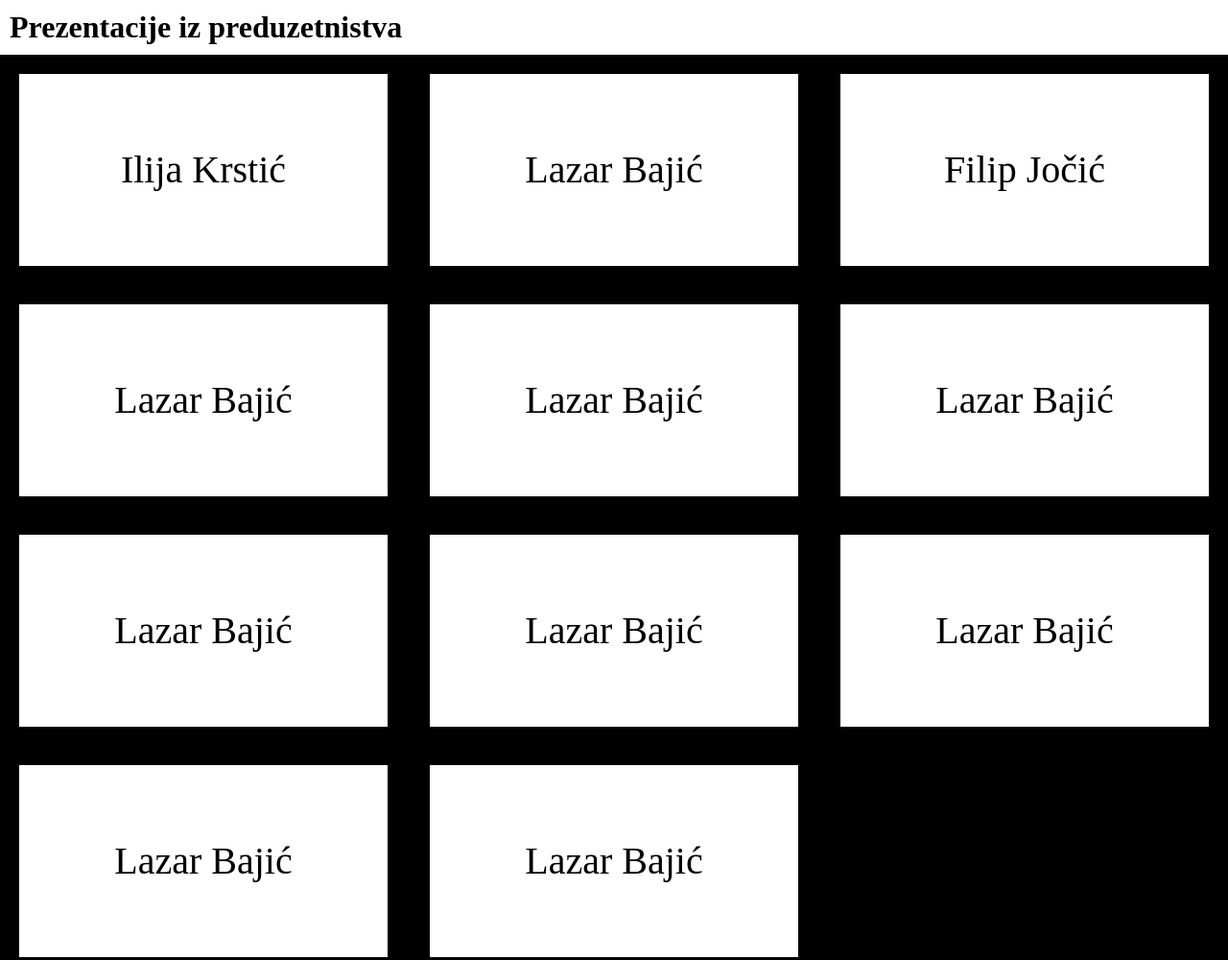
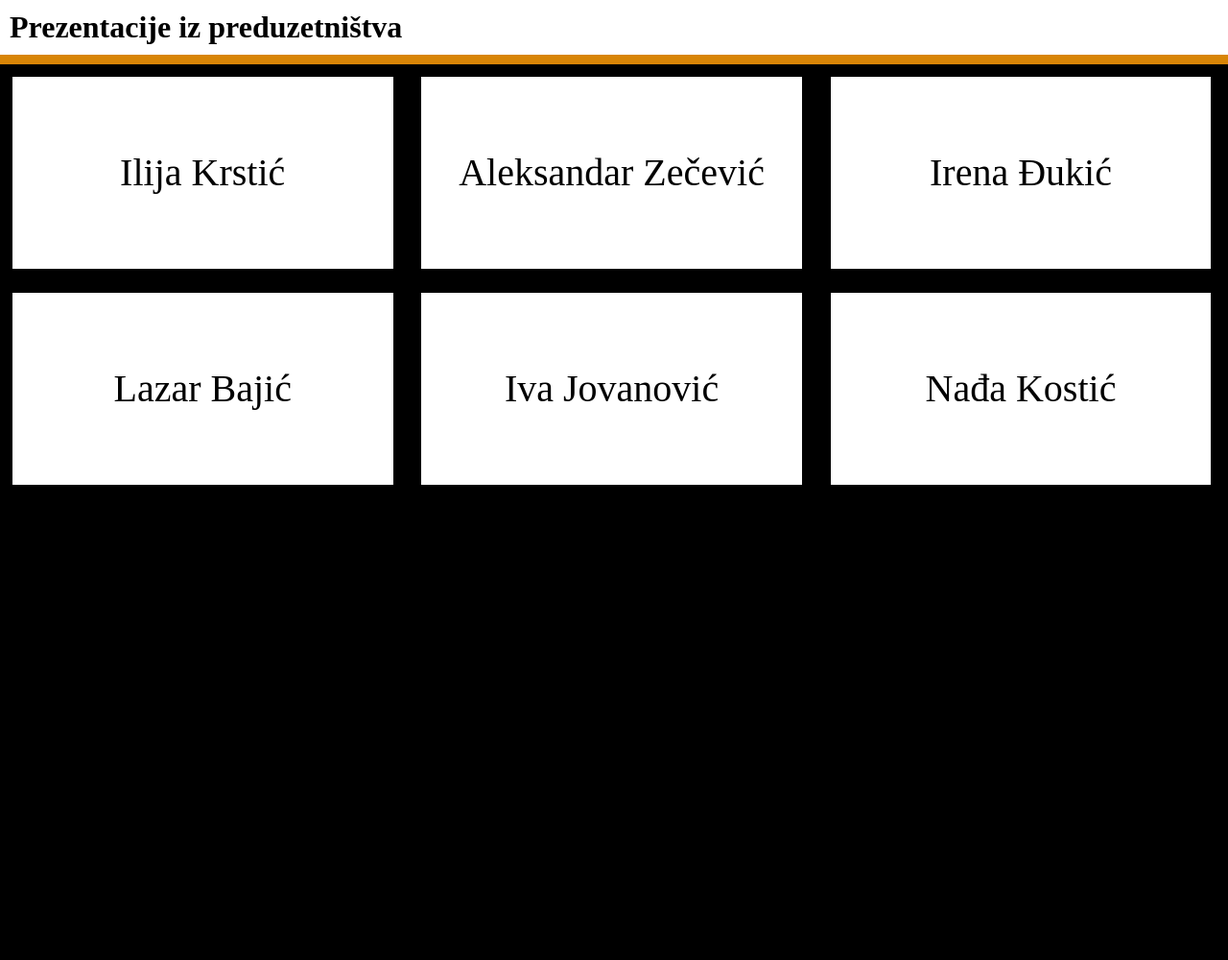
Before and after one commit to RosefireRF/-prezentacije, a plain HTML site: page index.html in a window 1280 px wide. Shown: the whole page at 96% size. After the commit the page ends 800 px from the top, so only its background shows below. Drawn offline with Linux system fonts and the light colour scheme.

Commit message:
Scaling
Perfectly scales on most resolutions, probably the last commit for today as it's presentable now

```diff
--- a/index.html
+++ b/index.html
@@ -5,28 +5,26 @@
     <meta name="viewport" content="width=device-width, initial-scale=1.0">
     <meta name="author" content="Ilija Krstic">
     <link rel="stylesheet" href="style.css">
+    <link rel="shortcut icon" href="presentation.png"/>
     <title>Prezentacije</title>
 </head>
-<body>
+<body class="container">
     <header>
-        <h1 style="display: inline-block;">Prezentacije iz preduzetnistva</h1>
+        <h1 style="display: inline-block;">Prezentacije iz preduzetništva</h1>
     </header>
     <main>
-        <a href="https://docs.google.com/presentation/d/1nUV07CC8rhVj4JF4zcop2zpoT0lhs5ku/edit#slide=id.p1"><div class="prezentacija">Ilija Krstić</div></a>
-        <a href="https://docs.google.com/presentation/d/142MNNyE36x1l_d77rI7tMbvyIMR4D0WO/edit#slide=id.p1"><div class="prezentacija">Lazar Bajić</div></a>
-        <a href="https://drive.google.com/file/d/1A1rRNgTkKVyAz6WBl13tFyW-TY5aZrJ_/view?usp=sharing"><div class="prezentacija">Filip Jočić</div></a>
-        <a href=""><div class="prezentacija">Lazar Bajić</div></a>
-        <a href=""><div class="prezentacija">Lazar Bajić</div></a>
-        <a href=""><div class="prezentacija">Lazar Bajić</div></a>
-        <a href=""><div class="prezentacija">Lazar Bajić</div></a>
-        <a href=""><div class="prezentacija">Lazar Bajić</div></a>
-        <a href=""><div class="prezentacija">Lazar Bajić</div></a>
-        <a href=""><div class="prezentacija">Lazar Bajić</div></a>
-        <a href=""><div class="prezentacija">Lazar Bajić</div></a>
+        <a href="https://docs.google.com/presentation/d/1nUV07CC8rhVj4JF4zcop2zpoT0lhs5ku/edit#slide=id.p1" target="_blank"><div class="prezentacija">Ilija Krstić</div></a>
+        <a href="https://docs.google.com/presentation/d/1qH2GLKiQQOv0O01FgARp7MnnooJzdV8E/edit?usp=drive_web&ouid=100857901141926325811&rtpof=true" target="_blank"><div class="prezentacija">Aleksandar Zečević</div></a>
+        <a href="https://docs.google.com/presentation/d/1-KHgQx7xxe2kr9d4JOxS1rdMSAopxzdt/edit#slide=id.p1" target="_blank"><div class="prezentacija">Irena Đukić</div></a>
+        <a href="https://docs.google.com/presentation/d/142MNNyE36x1l_d77rI7tMbvyIMR4D0WO/edit#slide=id.p1" target="_blank"><div class="prezentacija">Lazar Bajić</div></a>
+        <a href=https://docs.google.com/presentation/d/1S19V9sYgj1CT3L-S4QMXRByRIJoxaSuE/edit#slide=id.p1" target="_blank"><div class="prezentacija">Iva Jovanović</div></a>
+        <a href=https://drive.google.com/file/d/1CY_JOBmt64GCSGNRDvXgw43MD5weVDZp/view?usp=sharing" target="_blank"><div class="prezentacija">Nađa Kostić</div></a>
+
+
         <!-- Prezentacije -->
     </main>
     <footer>
-        <div></div>
+        <!-- W.I.P.-->
     </footer>
 </body>
 </html>
--- a/style.css
+++ b/style.css
@@ -7,8 +7,17 @@ body {
     padding: 0%;
 }
 header {
+    position: sticky;
     background-color: white;
+    width: 100vw;
     padding: 10px;
+    border-bottom: 10px solid #d88507;
+}
+footer {
+    background-color: white;
+    width: 100%;
+    text-align: center;
+    flex-shrink: 0;
 }
 a {
     text-decoration: none;
@@ -18,8 +27,13 @@ h1{
     padding: 0%;
     margin: 0%;
 }
+
+#container {
+    position: relative;
+    min-height: 100vh;
+  }
 .prezentacija {
-    width: 30%;
+    width: 31vw;
     height: 12.87%;
     line-height: 200px;
     font-size: 40px;
@@ -27,13 +41,24 @@ h1{
     background-color: white;
     text-align: center;
     vertical-align: middle;
-    margin: 20px;
+    margin: 1vw;
+}
+.prezentacija:hover{
+    background-color: #c4c4c4;
+    border: 2px solid #d88507;
+    color: white;
 }
 @media (max-width: 800px) {
     .prezentacija {
       width:90%;
+      margin: 20px;
     }
   }
+@media (min-width: 1920px){
+    .prezentacija:hover{
+        border: 4px solid #d88507;
+    }
+}
 main {
     width: auto;
 }
```
Also changed, not shown: presentation.png (added).
